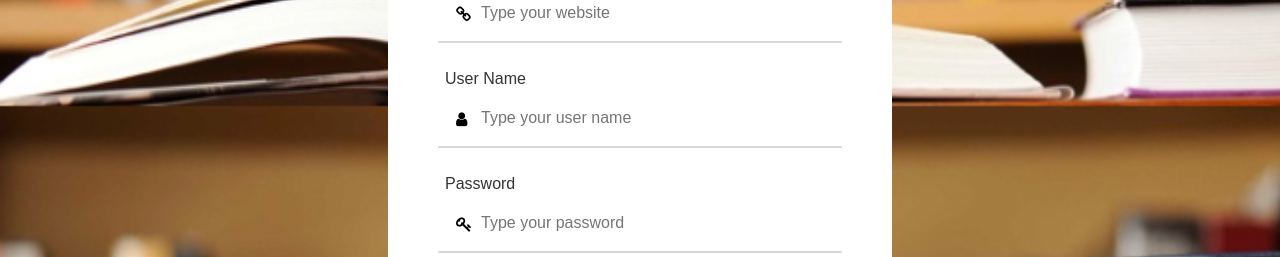
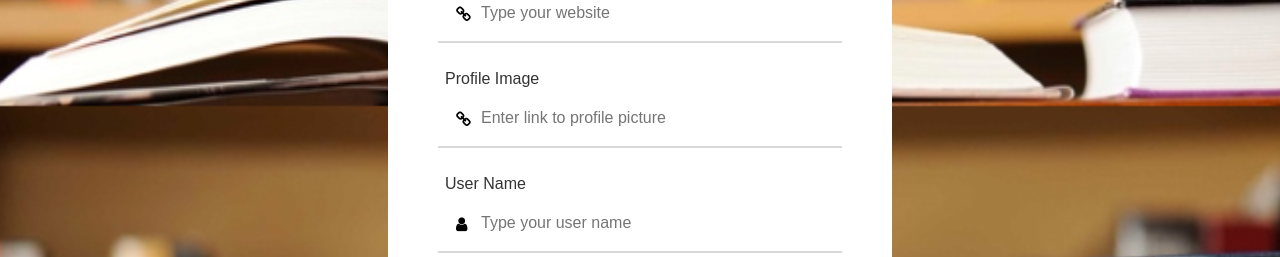
Before and after one commit to prashantjawale/Conference-Management, a React (Create React App) app: page /signup in a window 1280 px wide. Shown: the part 694-951 px from the top of the page. Built offline with nearby package versions, Linux system fonts and the light colour scheme.

Commit message:
User profile image

```diff
--- a/app.js
+++ b/app.js
@@ -69,7 +69,7 @@ app.post("/getpapers", async (req, res) => {
 })
 
 app.post("/signup", async (req, res) => {
-    const { name, affiliation, affiliation_address, email, contact_no, website, username, password } = req.body
+    const { name, affiliation, affiliation_address, email, contact_no, website, image, username, password } = req.body
     const data = {
         name: name,
         affiliation: affiliation,
@@ -77,6 +77,7 @@ app.post("/signup", async (req, res) => {
         email: email,
         contact_no: contact_no,
         website: website,
+        image: image,
         username: username,
         password: password,
         status: 'Pending Approval'
--- a/server.js
+++ b/server.js
@@ -37,6 +37,10 @@ const userSchema = new mongoose.Schema({
 	website: {
 		type: String,
 		required: true
+	},
+	image: {
+		type: String,
+		required: false
 	},
 	username: {
 		type: String,
--- a/src/components/Userdetails.js
+++ b/src/components/Userdetails.js
@@ -35,11 +35,20 @@ const UserDetails = () => {
 					<div className="col-md-6">
 						<div className="card shadow p-3 mb-5 bg-white rounded">
 							<div className="text-center">
-								<img
-									src='https://via.placeholder.com/150'
-									alt="user icon"
-									className="rounded-circle img-thumbnail"
-								/>
+								{user.image ?
+									<img
+										style={{width: '25vw', height: '25vw'}}
+										src={user.image}
+										alt="user icon"
+										className="rounded-circle img-thumbnail"
+									/>
+									:
+									<img
+										src='https://via.placeholder.com/150'
+										alt="user icon"
+										className="rounded-circle img-thumbnail"
+									/>
+								}
 								<h4 className="my-3">{user.name}</h4>
 							</div>
 							<p className="my-3">
--- a/src/components/signup.js
+++ b/src/components/signup.js
@@ -11,6 +11,7 @@ function SignupPage() {
     const [email, setEmail] = useState('')
     const [contact_no, setContact] = useState('')
     const [website, setLink] = useState('')
+    const [image, setImage] = useState('')
     const [username, setUname] = useState('')
     const [password, setPassword] = useState('')
 
@@ -62,7 +63,7 @@ function SignupPage() {
         }
         try {
             await axios.post("http://localhost:8000/signup", {
-                name, affiliation, affiliation_address, email, contact_no, website, username, password
+                name, affiliation, affiliation_address, email, contact_no, website, image, username, password
             })
                 .then(res => {
                     if (res.data === "exist") {
@@ -141,6 +142,14 @@ function SignupPage() {
                         </div>
                         <br />
                         <div class="inputbox">
+                            <span class="inputlabel">Profile Image</span>
+                            <div class="incon">
+                                <i class="fa fa-link icon"></i>
+                                <input class="inputarea" type="text" onChange={(e) => { setImage(e.target.value) }} name="image" placeholder="Enter link to profile picture" />
+                            </div>
+                        </div>
+                        <br />
+                        <div class="inputbox">
                             <span class="inputlabel">User Name</span>
                             <div class="incon">
                                 <i class="fa fa-user icon"></i>
```
